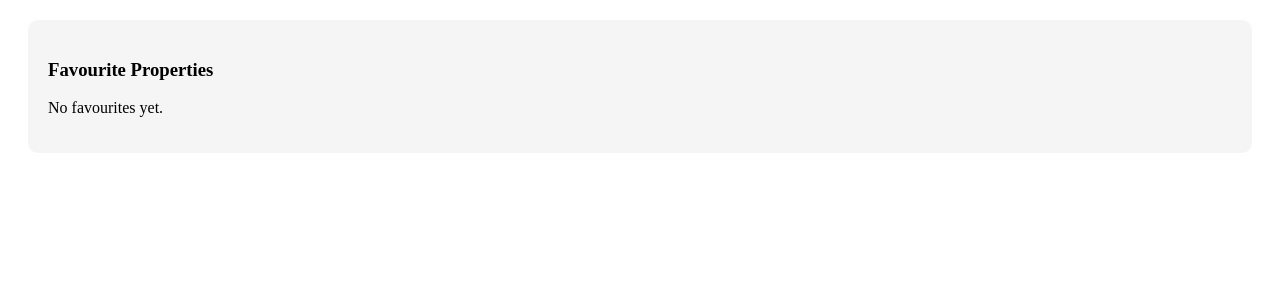
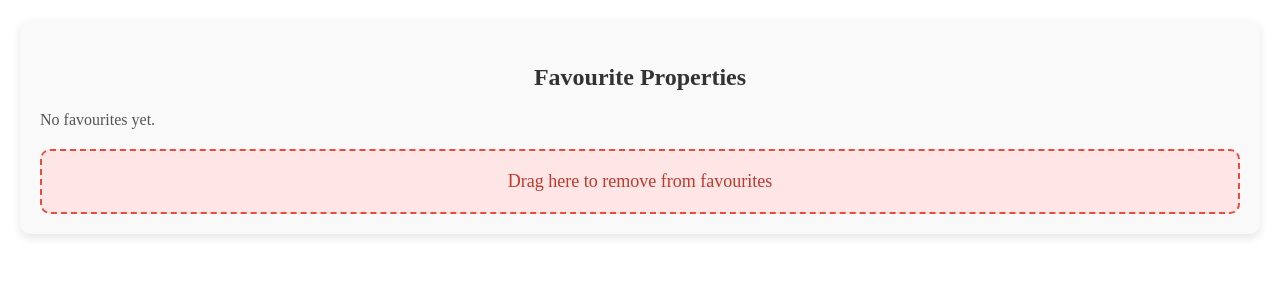
Before and after one commit to Sandith02/Real-State-Web-Frontend, a React (Create React App) app in the folder web-frontend/: page /favourites in a window 1280 px wide. Shown: the top 300 px of the page. Built offline with nearby package versions, Linux system fonts and the light colour scheme; a web font is replaced by a local one.

Commit message:
Completed need to the CSS enhancing

```diff
--- a/web-frontend/src/App.js
+++ b/web-frontend/src/App.js
@@ -7,29 +7,42 @@ import FavouritePage from './Pages/FavouritePage';
 
 const App = () => {
   const [isLoading, setIsLoading] = useState(true);
+  const [favouriteList, setFavouriteList] = useState([]); // Centralized state for favourites
 
   useEffect(() => {
-    // Simulate a loading delay (e.g., 3 seconds)
     const timer = setTimeout(() => {
       setIsLoading(false);
-    }, 4000); // Show the loading page for 3 seconds
+    }, 4000);
 
-    // Cleanup the timer when the component unmounts
     return () => clearTimeout(timer);
   }, []);
 
   return (
     <>
       {isLoading ? (
-        // If still loading, show the LoadingPage
         <LoadingPage />
       ) : (
-        // If loading is complete, show the router and the rest of the app
         <Router>
           <Routes>
             <Route path="/" element={<HomePage />} />
-            <Route path="/properties" element={<PropertiesPage />} />
-            <Route path="/favourites" element={<FavouritePage />} />
+            <Route
+              path="/properties"
+              element={
+                <PropertiesPage
+                  favouriteList={favouriteList}
+                  setFavouriteList={setFavouriteList} // Pass down setFavouriteList
+                />
+              }
+            />
+            <Route
+              path="/favourites"
+              element={
+                <FavouritePage
+                  favouriteList={favouriteList}
+                  setFavouriteList={setFavouriteList} // Pass down setFavouriteList
+                />
+              }
+            />
           </Routes>
         </Router>
       )}
--- a/web-frontend/src/Pages/FavouritePage.jsx
+++ b/web-frontend/src/Pages/FavouritePage.jsx
@@ -1,10 +1,31 @@
-import React from 'react';
-import { useLocation } from 'react-router-dom';
-import styled from 'styled-components';
+import React, { useState } from "react";
+import styled from "styled-components";
 
-const FavouritePage = () => {
-  const location = useLocation();
-  const favouriteList = location.state?.favouriteList || []; // Access passed state
+const FavouritePage = ({ favouriteList, setFavouriteList }) => {
+  // Function to remove a property by ID
+  const removeFromFavourites = (propertyId) => {
+    const updatedList = favouriteList.filter((item) => item.id !== propertyId);
+    setFavouriteList(updatedList); // Update the favourites list state
+  };
+
+  // Handle drag start event
+  const handleDragStart = (event, propertyId) => {
+    event.dataTransfer.setData("propertyId", propertyId);
+  };
+
+  // Handle drop event
+  const handleDrop = (event) => {
+    event.preventDefault();
+    const propertyId = parseInt(event.dataTransfer.getData("propertyId"), 10);
+    if (propertyId) {
+      removeFromFavourites(propertyId);
+    }
+  };
+
+  // Allow drop on the drop zone
+  const handleDragOver = (event) => {
+    event.preventDefault();
+  };
 
   return (
     <StyledWrapper>
@@ -13,15 +34,38 @@ const FavouritePage = () => {
         {favouriteList.length === 0 ? (
           <p>No favourites yet.</p>
         ) : (
-          favouriteList.map((property) => (
-            <div key={property.id} className="favourite-card">
-              <img src={property.picture} alt={property.type} />
-              <h4>{property.type}</h4>
-              <p>Price: Rs. {property.price}</p>
-              <p>Location: {property.location}</p>
-            </div>
-          ))
+          <div className="favourite-grid">
+            {favouriteList.map((property) => (
+              <div
+                key={property.id}
+                className="favourite-card"
+                draggable
+                onDragStart={(e) => handleDragStart(e, property.id)}
+              >
+                <img src={property.picture} alt={property.type} />
+                <div className="card-info">
+                  <h4>{property.type}</h4>
+                  <p>Price: Rs. {property.price}</p>
+                  <p>Location: {property.location}</p>
+                </div>
+                <button
+                  className="remove-btn"
+                  onClick={() => removeFromFavourites(property.id)}
+                >
+                  Remove
+                </button>
+              </div>
+            ))}
+          </div>
         )}
+        {/* Drop zone */}
+        <div
+          className="drop-zone"
+          onDragOver={handleDragOver}
+          onDrop={handleDrop}
+        >
+          Drag here to remove from favourites
+        </div>
       </div>
     </StyledWrapper>
   );
@@ -29,18 +73,98 @@ const FavouritePage = () => {
 
 const StyledWrapper = styled.div`
   .favourites {
-    margin: 20px;
+    margin: 20px auto;
     padding: 20px;
-    background-color: #f5f5f5;
+    background-color: #f9f9f9;
     border-radius: 10px;
+    max-width: 1200px;
+    box-shadow: 0px 4px 10px rgba(0, 0, 0, 0.1);
+  }
+
+  h3 {
+    margin-bottom: 20px;
+    font-size: 24px;
+    text-align: center;
+    color: #333;
+  }
+
+  p {
+    color: #555;
+  }
+
+  .favourite-grid {
+    display: grid;
+    grid-template-columns: repeat(auto-fill, minmax(300px, 1fr));
+    gap: 20px;
   }
 
   .favourite-card {
     border: 1px solid #ddd;
     border-radius: 10px;
     padding: 20px;
+    background-color: #fff;
+    box-shadow: 0 4px 6px rgba(0, 0, 0, 0.1);
+    transition: transform 0.3s, box-shadow 0.3s;
+    display: flex;
+    flex-direction: column;
+    align-items: center;
+    text-align: center;
+  }
+
+  .favourite-card img {
+    width: 100%;
+    height: 200px;
+    object-fit: cover;
+    border-radius: 10px;
+    margin-bottom: 15px;
+  }
+
+  .card-info h4 {
+    font-size: 20px;
     margin-bottom: 10px;
+    color: #2980b9;
+  }
+
+  .card-info p {
+    margin: 5px 0;
+    font-size: 16px;
+  }
+
+  .favourite-card:hover {
+    transform: translateY(-5px);
+    box-shadow: 0px 8px 20px rgba(0, 0, 0, 0.15);
+  }
+
+  .remove-btn {
+    padding: 10px 20px;
+    margin-top: 15px;
+    background-color: #e74c3c;
+    color: white;
+    border: none;
+    border-radius: 5px;
+    cursor: pointer;
+    font-size: 14px;
+    transition: background-color 0.3s ease;
+  }
+
+  .remove-btn:hover {
+    background-color: #c0392b;
+  }
+
+  .drop-zone {
+    margin-top: 20px;
+    padding: 20px;
+    background-color: #ffe6e6;
+    color: #c0392b;
     text-align: center;
+    border: 2px dashed #e74c3c;
+    border-radius: 10px;
+    font-size: 18px;
+    cursor: pointer;
+  }
+
+  .drop-zone:hover {
+    background-color: #ffcccc;
   }
 `;
 
--- a/web-frontend/src/Pages/PropertiesPage.jsx
+++ b/web-frontend/src/Pages/PropertiesPage.jsx
@@ -6,11 +6,10 @@ import bgImage from '../Assets/house21.jpeg';
 import propertiesData from '../Properties.json';
 import FilterSection from '../Components/FilterSection';
 
-const PropertiesPage = () => {
+const PropertiesPage = ({ favouriteList, setFavouriteList }) => { // Use props for favourites
   const location = useLocation();
   const navigate = useNavigate();
   const [filteredProperties, setFilteredProperties] = useState([]);
-  const [favouriteList, setFavouriteList] = useState([]); // Local state for favorites
 
   // Extract query parameters from the URL
   const queryParams = new URLSearchParams(location.search);
@@ -50,12 +49,12 @@ const PropertiesPage = () => {
 
   const addToFavourites = (property) => {
     if (!favouriteList.some((item) => item.id === property.id)) {
-      setFavouriteList((prev) => [...prev, property]);
+      setFavouriteList((prev) => [...prev, property]); // Update the global state
     }
   };
 
   const goToFavourites = () => {
-    navigate('/favourites', { state: { favouriteList } });
+    navigate('/favourites');
   };
 
   return (
```
